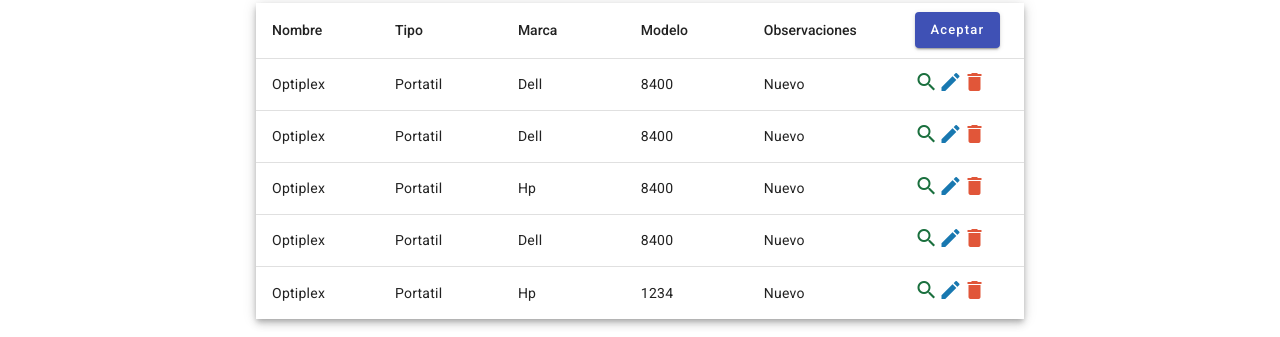
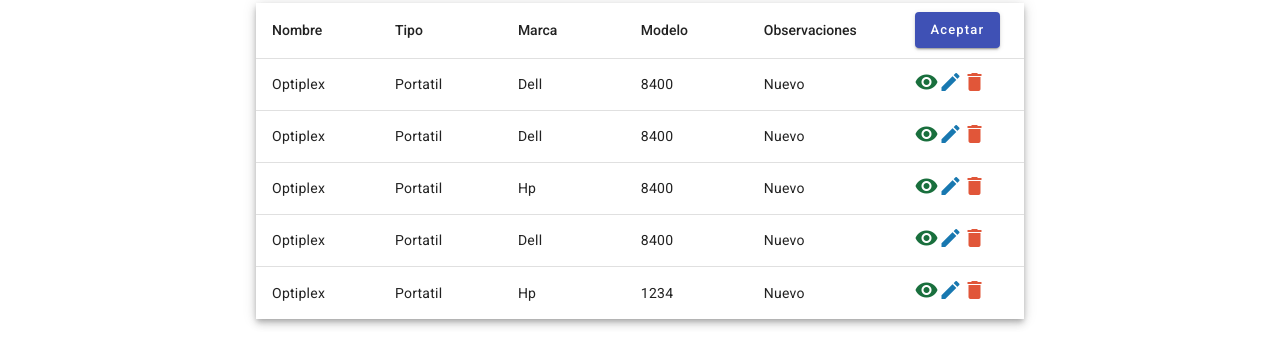
Before and after one commit to jdrosas/SGE, an Angular app in the folder FE-SGE/: page /ListadoAsignaciones in a window 1280 px wide. Shown: the part 160-497 px from the top of the page. Built offline with nearby package versions, Linux system fonts and the light colour scheme.

Commit message:
Actulizacion Icono Ver

```diff
--- a/FE-SGE/src/app/components/listado-asignaciones/listado-asignaciones.component.css
+++ b/FE-SGE/src/app/components/listado-asignaciones/listado-asignaciones.component.css
@@ -37,7 +37,7 @@ table {
     color: #1878B0
   }
 
-  .search {
+  .visibility {
     cursor: pointer;
     color: #196F3D;
   }
--- a/FE-SGE/src/app/components/listado-asignaciones/listado-asignaciones.component.html
+++ b/FE-SGE/src/app/components/listado-asignaciones/listado-asignaciones.component.html
@@ -46,7 +46,7 @@
                 <button class="aceptar" mat-raised-button color="primary">Aceptar</button>
             </th>
             <td mat-cell *matCellDef="let element">
-                <mat-icon matTooltip="Ver" class="search" fontIcon="search"></mat-icon>
+                <mat-icon matTooltip="Ver" class="visibility" fontIcon="visibility"></mat-icon>
                 <mat-icon matTooltip="Editar" class="edit" fontIcon="edit"></mat-icon>
                 <mat-icon matTooltip="Eliminar" class="delete" fontIcon="delete"></mat-icon>
             </td>
```
